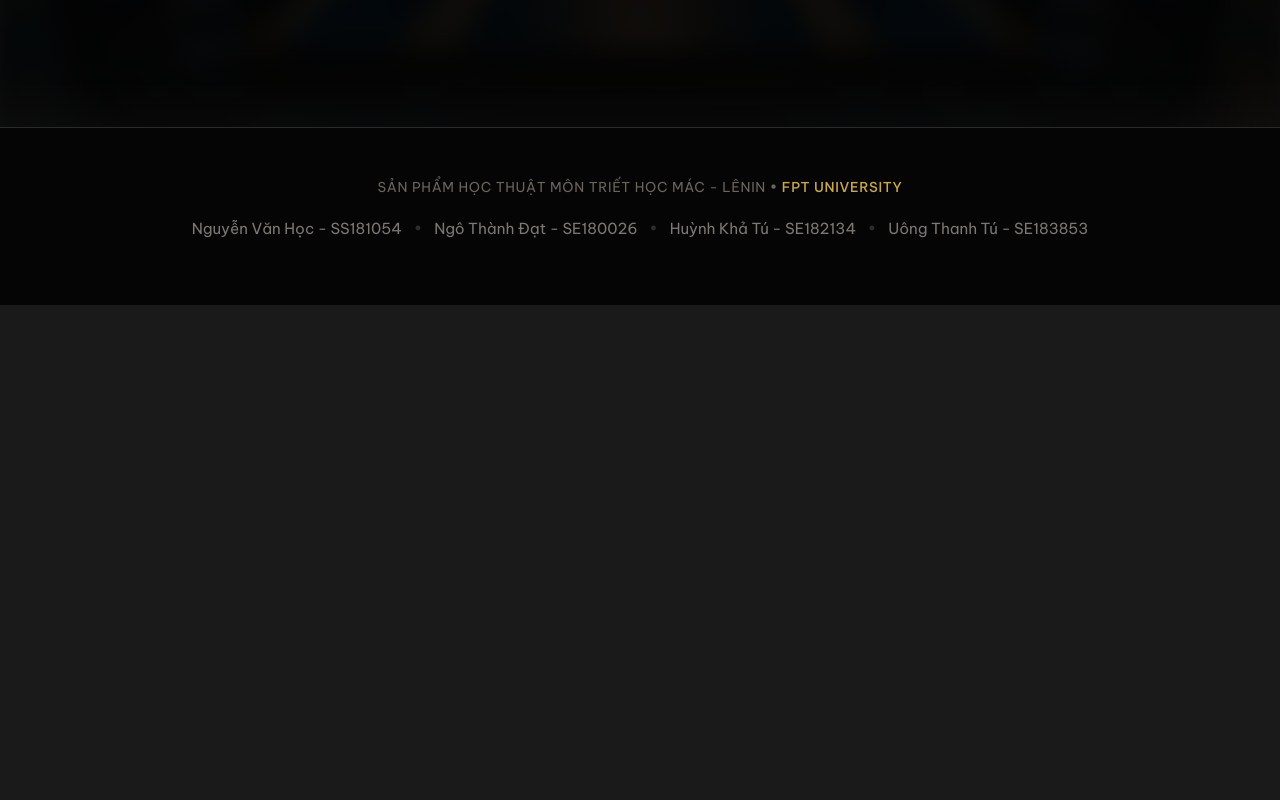
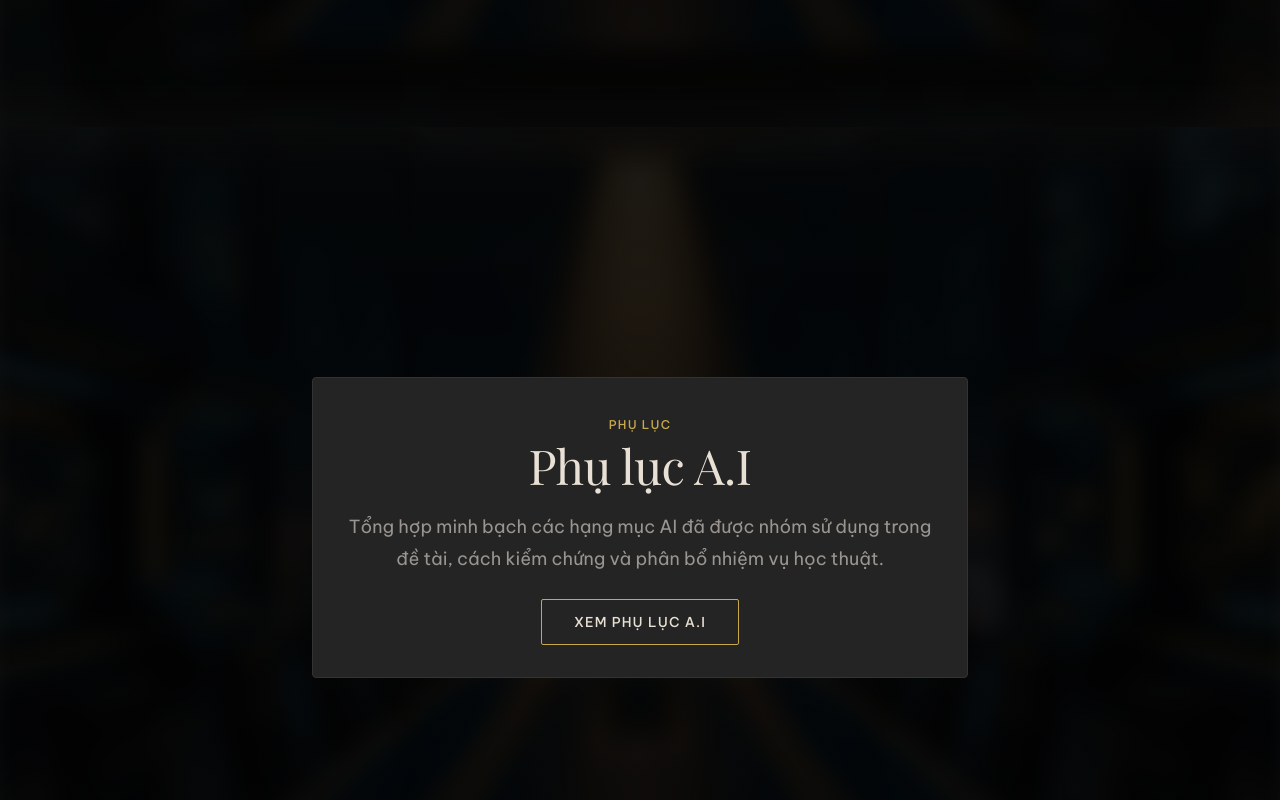
Before and after one commit to darrenak403/philosophy-game, a React (Vite) app: page / in a window 1280 px wide. Shown: the part 5960-6760 px from the top of the page. Before the commit the page ends 6265 px from the top, so only its background shows below. Built offline with nearby package versions, Linux system fonts and the light colour scheme; a web font is replaced by a local one.

Commit message:
feat: add AIAppendixSection to App component and update styles for new section

```diff
--- a/src/App.tsx
+++ b/src/App.tsx
@@ -6,6 +6,7 @@ import { QuantityQualitySection } from './components/landing/QuantityQualitySect
 import { ContradictionSection } from './components/landing/ContradictionSection';
 import { NegationSection } from './components/landing/NegationSection';
 import { GameCTASection } from './components/landing/GameCTASection';
+import { AIAppendixSection } from './components/landing/AIAppendixSection';
 import { FooterSection } from './components/landing/FooterSection';
 import { ResponsibleAIPage } from './components/landing/ResponsibleAIPage';
 import { GameScreen } from './components/game/GameScreen';
@@ -61,6 +62,7 @@ function App() {
       <ContradictionSection />
       <NegationSection />
       <GameCTASection onStartGame={() => setPage('game')} />
+      <AIAppendixSection onOpenResponsibleAI={() => setPage('responsible-ai')} />
       <FooterSection />
     </main>
   );
--- /dev/null
+++ b/src/components/landing/AIAppendixSection.tsx
@@ -0,0 +1,31 @@
+import { useScrollReveal } from '../../hooks/useScrollReveal';
+
+type AIAppendixSectionProps = {
+  onOpenResponsibleAI: () => void;
+};
+
+export function AIAppendixSection({ onOpenResponsibleAI }: AIAppendixSectionProps) {
+  const { ref, visible } = useScrollReveal(0.2);
+
+  return (
+    <section className="section ai-appendix-section" id="ai-appendix">
+      <div className="container container--narrow" ref={ref}>
+        <div className={`card reveal ${visible ? 'visible' : ''}`}>
+          <span className="label">Phụ lục</span>
+          <h2>Phụ lục A.I</h2>
+          <p className="body-large mt-md">
+            Tổng hợp minh bạch các hạng mục AI đã được nhóm sử dụng trong đề tài,
+            cách kiểm chứng và phân bổ nhiệm vụ học thuật.
+          </p>
+          <button
+            type="button"
+            className="btn btn--secondary mt-lg"
+            onClick={onOpenResponsibleAI}
+          >
+            Xem phụ lục A.I
+          </button>
+        </div>
+      </div>
+    </section>
+  );
+}
--- a/src/components/landing/landing.css
+++ b/src/components/landing/landing.css
@@ -91,7 +91,8 @@
 #quantity-quality,
 #contradiction,
 #negation,
-#game-cta {
+#game-cta,
+#ai-appendix {
   scroll-margin-top: 100px;
 }
 
@@ -280,7 +281,8 @@
   #quantity-quality,
   #contradiction,
   #negation,
-  #game-cta {
+  #game-cta,
+  #ai-appendix {
     scroll-margin-top: 150px;
   }
 
@@ -357,7 +359,8 @@
 #quantity-quality,
 #contradiction,
 #negation,
-#game-cta {
+#game-cta,
+#ai-appendix {
   position: relative;
   overflow: hidden;
 }
@@ -371,7 +374,8 @@ main > .section + .section {
 #quantity-quality::before,
 #contradiction::before,
 #negation::before,
-#game-cta::before {
+#game-cta::before,
+#ai-appendix::before {
   content: '';
   position: absolute;
   inset: -150px -10px; /* extra bleed for soft top/bottom blend */
@@ -401,13 +405,15 @@ main > .section + .section {
 #contradiction::before { background-image: url('/assets/bg/contradiction.webp'); }
 #negation::before { background-image: url('/assets/bg/negation.webp'); }
 #game-cta::before { background-image: url('/assets/bg/hero.webp'); filter: blur(12px) brightness(0.15); }
+#ai-appendix::before { background-image: url('/assets/bg/hero.webp'); filter: blur(12px) brightness(0.14); }
 
 /* section tint layer to smooth color continuity at boundaries */
 #development::after,
 #quantity-quality::after,
 #contradiction::after,
 #negation::after,
-#game-cta::after {
+#game-cta::after,
+#ai-appendix::after {
   content: '';
   position: absolute;
   inset: 0;
@@ -428,9 +434,20 @@ main > .section + .section {
 #quantity-quality > .container,
 #contradiction > .container,
 #negation > .container,
-#game-cta > .container {
+#game-cta > .container,
+#ai-appendix > .container {
   position: relative;
   z-index: 3;
+}
+
+#ai-appendix .card {
+  max-width: 780px;
+  margin: 0 auto;
+  text-align: center;
+}
+
+#ai-appendix .body-large {
+  color: var(--text-secondary);
 }
 
 .section-blend-overlay {
```
